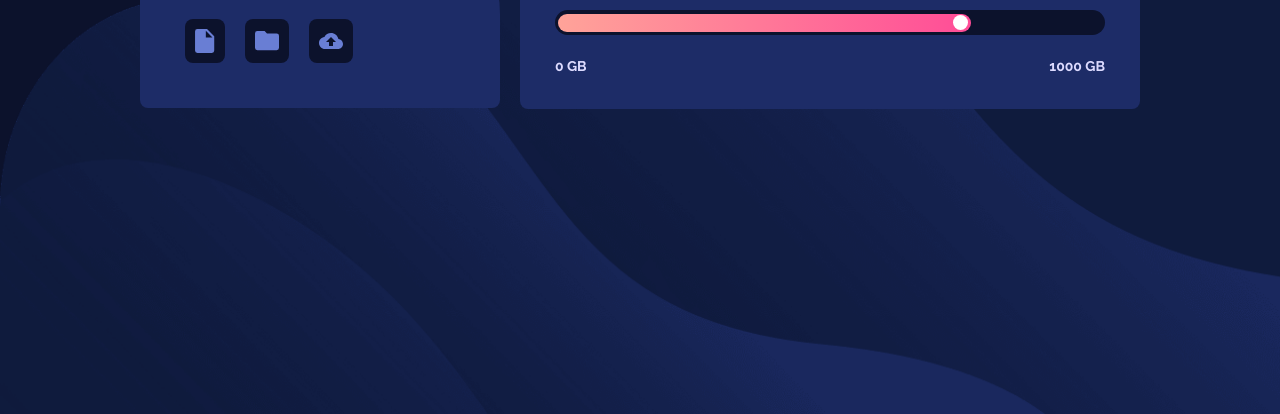
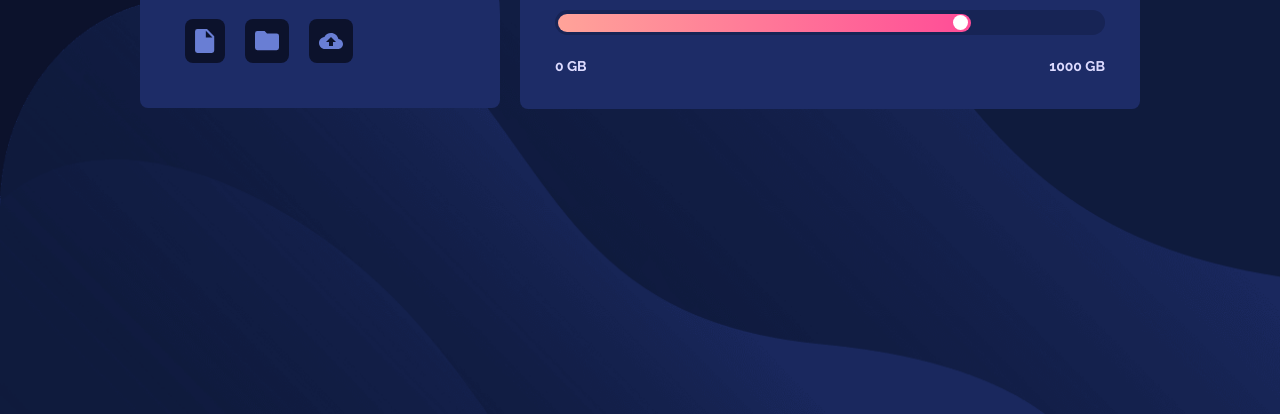
Before and after one commit to Talika-Bajaj/Fylo-Component, a plain HTML site: page index.html in a window 1280 px wide. Shown: the part 386-800 px from the top of the page. Drawn offline with Linux system fonts and the light colour scheme.

Commit message:
Update styles

```diff
--- a/style.css
+++ b/style.css
@@ -97,7 +97,7 @@ span{
 .bar1 {
     height: 25px;
     border-radius: 20px;
-    background-color: var(--Very_Dark_Blue);
+    background-color: hsla(229, 57%, 11%, 0.3);
 }
 
 .bar2 {
```
